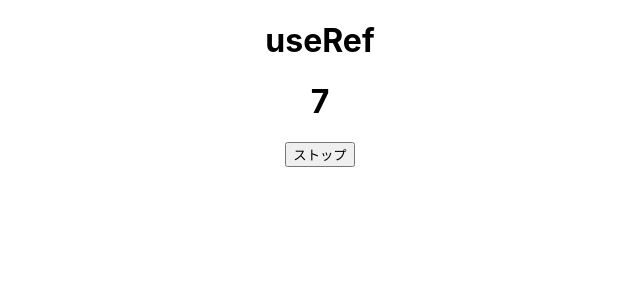
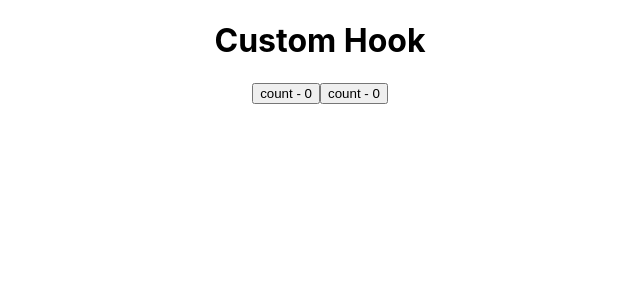
Before and after one commit to u5jp/react-hooks, a React (Create React App) app: page / in a window 1280 px wide. Shown: the top 300 px of the page, without its empty margins (320-960 px from the left). Built offline with nearby package versions, Linux system fonts and the light colour scheme.

Commit message:
customHook documentTitle

```diff
--- a/src/App.js
+++ b/src/App.js
@@ -1,14 +1,16 @@
 import React, {useEffect,useState,createContext,useReducer} from 'react';
 import './App.css';
 
-import CountRef from './components/CountRef'
+import DockTitleUpdateOne from './components/DockTitleUpdateOne'
+import DockTitleUpdateTwo from './components/DockTitleUpdateTwo'
 
 function App() {
 
   return (
     <div className="App">
-      <h1>useRef</h1>
-      <CountRef />
+      <h1>Custom Hook</h1>
+      <DockTitleUpdateOne />
+      <DockTitleUpdateTwo />
     </div>
   );
 }
--- /dev/null
+++ b/src/components/DockTitleUpdateOne.js
@@ -0,0 +1,18 @@
+import React ,{useState,useEffect}from 'react'
+import useDocumentTitle from '../hooks/useDocumentTitle'
+
+
+function DockTitleUpdateOne() {
+  const [count,setCount] = useState(0)
+  useDocumentTitle(count)
+  useEffect(()=>{
+    document.title=`カウント${count}`
+  },[count])
+  return (
+    <>
+      <button onClick={()=>setCount(count+1)}>count - {count}</button>
+    </>
+  )
+}
+
+export default DockTitleUpdateOne
--- /dev/null
+++ b/src/components/DockTitleUpdateTwo.js
@@ -0,0 +1,14 @@
+import React ,{useState,useEffect}from 'react'
+import useDocumentTitle from '../hooks/useDocumentTitle'
+
+function DockTitleUpdateTwo() {
+  const [count,setCount] = useState(0)
+  useDocumentTitle(count)
+  return (
+    <>
+      <button onClick={()=>setCount(count+1)}>count - {count}</button>
+    </>
+  )
+}
+
+export default DockTitleUpdateTwo
--- /dev/null
+++ b/src/hooks/useDocumentTitle.js
@@ -0,0 +1,10 @@
+import {useEffect}from 'react'
+
+
+function useDocumentTitle(count) {
+  useEffect(()=>{
+    document.title=`カウント${count}`
+  },[count])
+}
+
+export default useDocumentTitle
```
